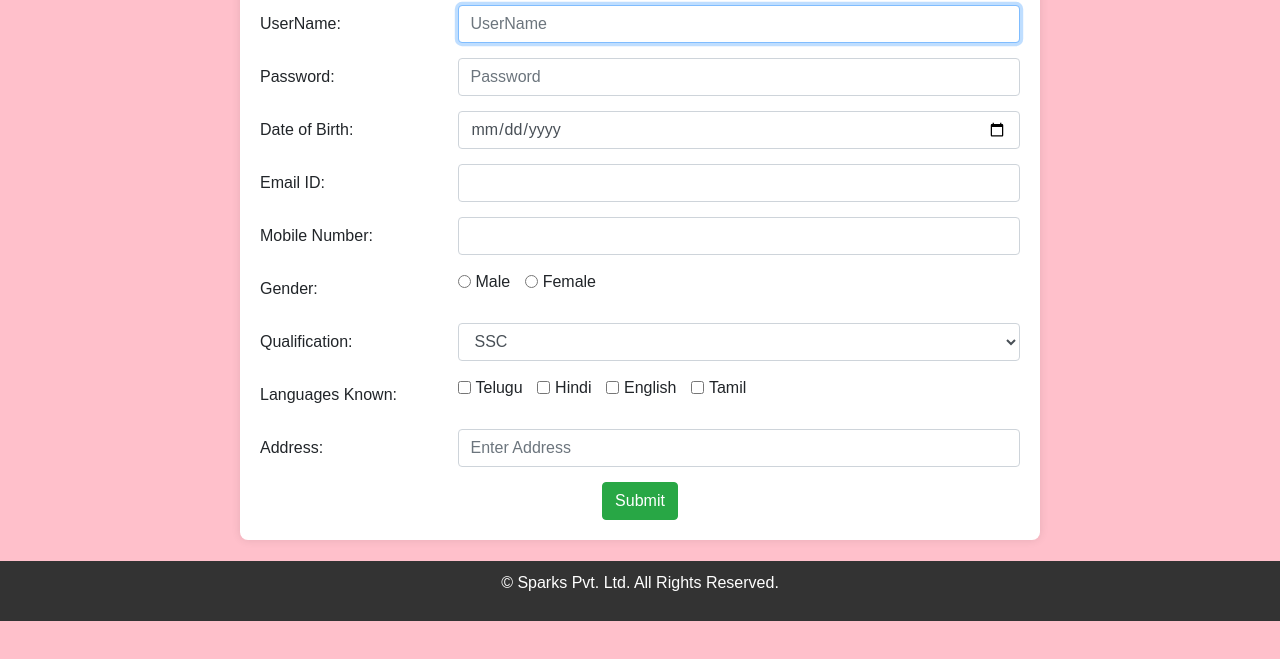
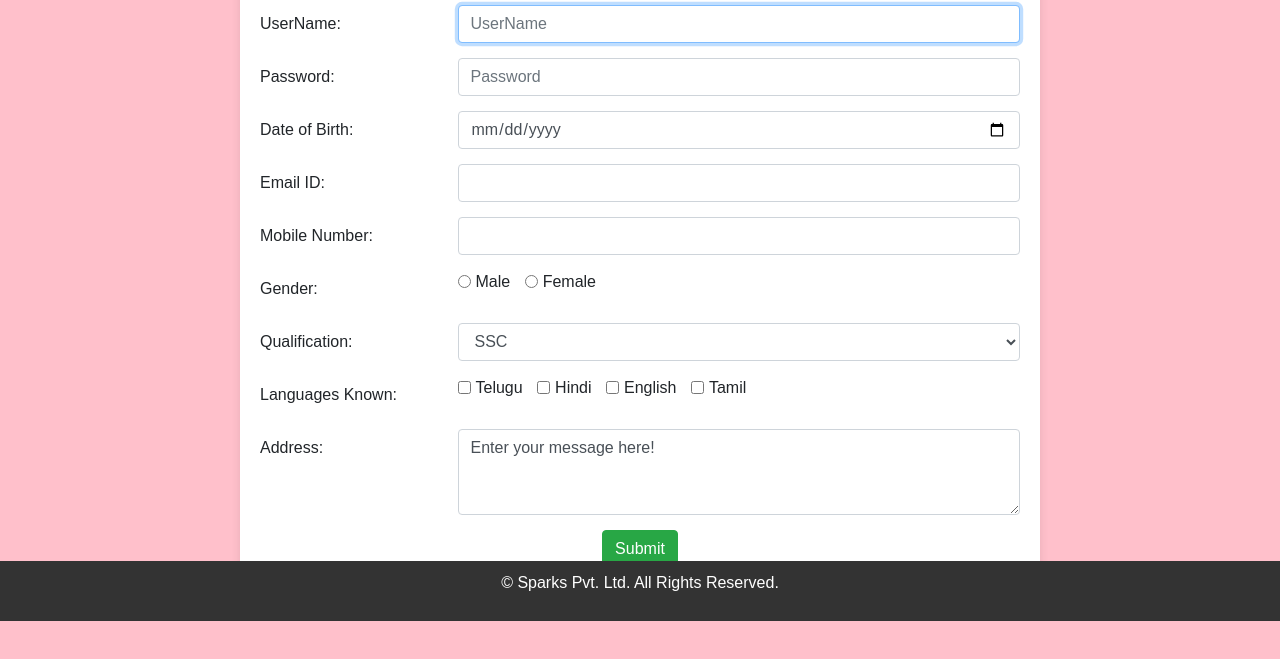
Before and after one commit to Suhan2003/Project-5-218A1A4462, a plain HTML site: page Registration.html in a window 1280 px wide. Shown: the part 179-838 px from the top of the page. Drawn offline with nearby package versions, Linux system fonts and the light colour scheme.

Commit message:
Update Registration.html

```diff
--- a/Registration.html
+++ b/Registration.html
@@ -222,7 +222,7 @@
             <div class="form-group row">
                 <label for="address" class="col-sm-3 col-form-label">Address:</label>
                 <div class="col-sm-9">
-                    <input type="text" class="form-control" name="address" placeholder="Enter Address " cols="30" rows="3">
+                    <textarea class="form-control" name="address" id="address" cols="30" rows="3">Enter your message here!</textarea>
                 </div>
             </div>
             <div class="text-center">
```
